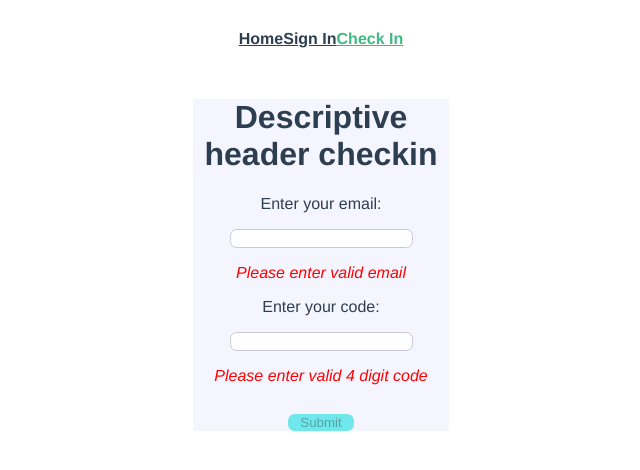
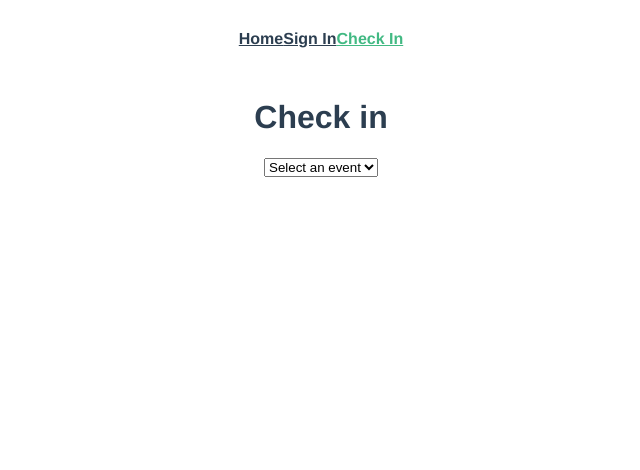
Before and after one commit to Code-4-Community/c4cneu-frontend, a Vue app: page /checkin in a window 1280 px wide. Shown: the top 470 px of the page, without its empty margins (319-959 px from the left). Built offline with nearby package versions, Linux system fonts and the light colour scheme.

Commit message:
Updated the check-in page to improve scalability

```diff
--- a/src/views/CheckIn.vue
+++ b/src/views/CheckIn.vue
@@ -1,60 +1,84 @@
 <template>
   <div>
-    <div class="frame">
-      <h1>Descriptive header checkin</h1>
-      <p>Enter your email:</p>
-      <input v-model="checkinSubmission.email" input-email />
-      <p v-if="!emailIsValid" class="error" error-email>
-        Please enter valid email
+    <form class="form" @submit.prevent="handleCheckin">
+      <h1>Check in</h1>
+
+      <div>
+        <select @change="changeEvent($event)">
+          <option value selected disabled>Select an event</option>
+          <option
+            v-for="event in validEvents"
+            :value="event.id"
+            :key="event.id"
+            >{{ event.name }}</option
+          >
+        </select>
+      </div>
+
+      <p v-if="eventSelected">Code</p>
+      <input
+        v-if="eventSelected"
+        @focus="clearStatus"
+        maxlength="4"
+        v-model="submission.code"
+      />
+      <p v-if="eventSelected && error" class="error">
+        Please enter a 4 digit code
       </p>
-      <p>Enter your code:</p>
-      <input v-model.number="checkinSubmission.code" maxlength="4" input-code />
-      <p v-if="!codeIsValid" class="error" error-code>
-        Please enter valid 4 digit code
-      </p>
+      <br />
       <button
-        v-bind:disabled="!emailIsValid || !codeIsValid"
-        v-on:click="checkin(JSON.stringify(checkinSubmission))"
-        class="submit"
+        v-on:click="handleCheckin(JSON.stringify(submission))"
+        v-if="eventSelected"
       >
-        Submit
+        Check in
       </button>
-    </div>
+    </form>
   </div>
 </template>
 
 <script>
+import { isNull } from "util";
 export default {
   data() {
     return {
-      checkinSubmission: {
-        email: "",
-        code: null,
-        date: Date.now() //current UNIX timestamp
-      }
+      submission: {
+        event: this.selectedEvent,
+        code: null
+      },
+      validEvents: [
+        { id: 1, name: "Event 1", eventDate: "Date 1", eventCode: 1111 },
+        { id: 2, name: "Event 2", eventDate: "Date 2", eventCode: 2222 },
+        { id: 3, name: "Event 3", eventDate: "Date 3", eventCode: 3333 },
+        { id: 4, name: "Event 4", eventDate: "Date 4", eventCode: 4444 }
+      ],
+      selectedEvent: null,
+      error: false,
+      submitting: false
     };
   },
+
   computed: {
-    emailIsValid() {
-      // Checks that the structure of the given email is correct. Taken from Vue.js website
-      // eslint-disable-next-line no-useless-escape
-      var emailChar = /^(([^<>()\[\]\\.,;:\s@"]+(\.[^<>()\[\]\\.,;:\s@"]+)*)|(".+"))@((\[[0-9]{1,3}\.[0-9]{1,3}\.[0-9]{1,3}\.[0-9]{1,3}\])|(([a-zA-Z\-0-9]+\.)+[a-zA-Z]{2,}))$/;
-      return emailChar.test(this.checkinSubmission.email);
+    validCode() {
+      //is it a valid code?
+      return this.submission.code >= 1000 && this.submission.code <= 9999;
     },
-    codeIsValid() {
-      // In future use regex to prevent leading zeros?
-      return (
-        !isNaN(this.checkinSubmission.code) &&
-        this.checkinSubmission.code >= 1000 &&
-        this.checkinSubmission.code <= 9999
-      );
+    eventSelected() {
+      return !isNull(this.selectedEvent);
     }
   },
 
   methods: {
-    checkin(submission) {
+    handleCheckin(submission) {
+      this.submitting = true;
+      this.clearStatus();
+
+      if (!this.validCode) {
+        this.error = true;
+        return;
+      }
+
       // An attempt at pushing JSON body to a custom JSON server
-      /* const checkinIsValid = this.emailIsValid && this.codeIsValid;
+      /* const checkinIsValid = this.validCode;
         if (checkinIsValid) {
           axios.post('https://my-json-server.typicode.com/willmt80/demo/checkins', {
             data: this.submission,
@@ -67,16 +91,47 @@ export default {
         */
 
       return submission;
+    },
+    clearStatus() {
+      this.error = false;
+    },
+    changeEvent(event) {
+      this.selectedEvent =
+        event.target.options[event.target.options.selectedIndex].text;
+    },
+    fetchEvents() {
+      // An attempt at fetching the data from the server
+      /*
+      newEvents = axios
+        .get("/event", {
+          params: {
+            eventDate: Date.now(), //not sure about format of date
+          }
+        })
+        .then(function (response) {
+          // add the retrieved events to the valid events list
+          console.log(response);
+        })
+        .catch(function (error) {
+          // throw exception
+          console.log (error);
+        })
+
+       for (int i = 0; i < newEvents.length; i++) {
+         if ((Date.now() - this.validEvents[i].eventDate) < 0) {
+           newEvents[i].pop();
+         }
+       }
+       */
     }
   }
 };
 </script>
 
 <style scoped>
-.frame {
+.form {
   width: 20%;
   margin: auto;
-  background-color: rgb(245, 245, 255);
 }
 @media only screen and (max-width: 768px) {
   /* For mobile phones: */
```
